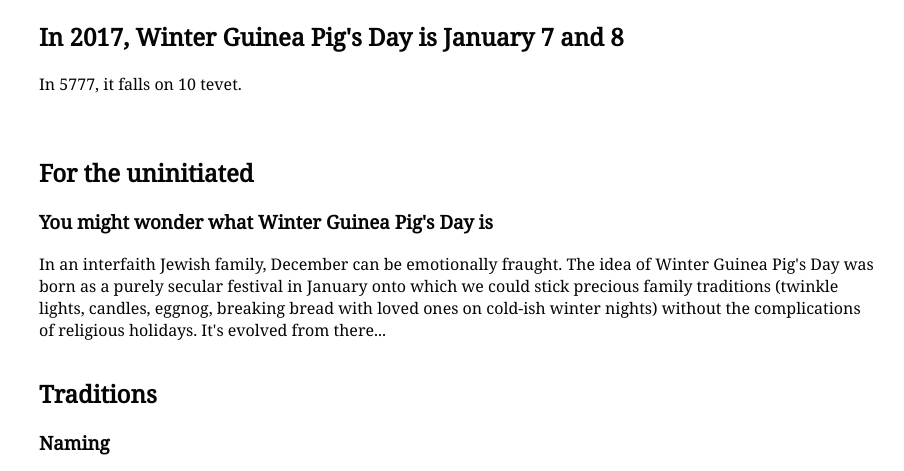
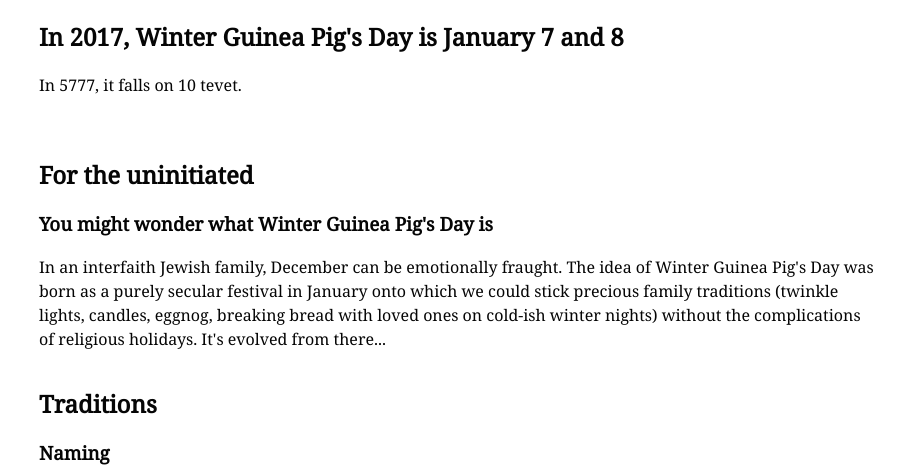
Before and after one commit to ctaymor/winter-guinea-pigs-day, a plain HTML site: page index.html in a window 1280 px wide. Shown: the part 258-729 px from the top of the page, without its empty margins (183-1087 px from the left). Drawn offline with nearby package versions, Linux system fonts and the light colour scheme; files that its build step writes are made by us from their sources.

Commit message:
Increase line height

```diff
--- a/css/_font.scss
+++ b/css/_font.scss
@@ -1,3 +1,6 @@
+p {
+  line-height: 1.5;
+}
 
 .h1 {
   font-family: 'Cinzel Decorative', cursive;
```
